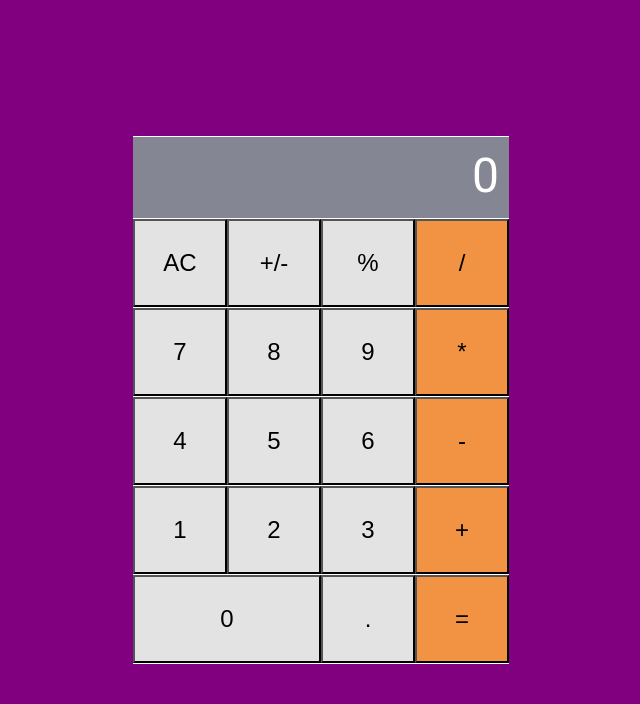
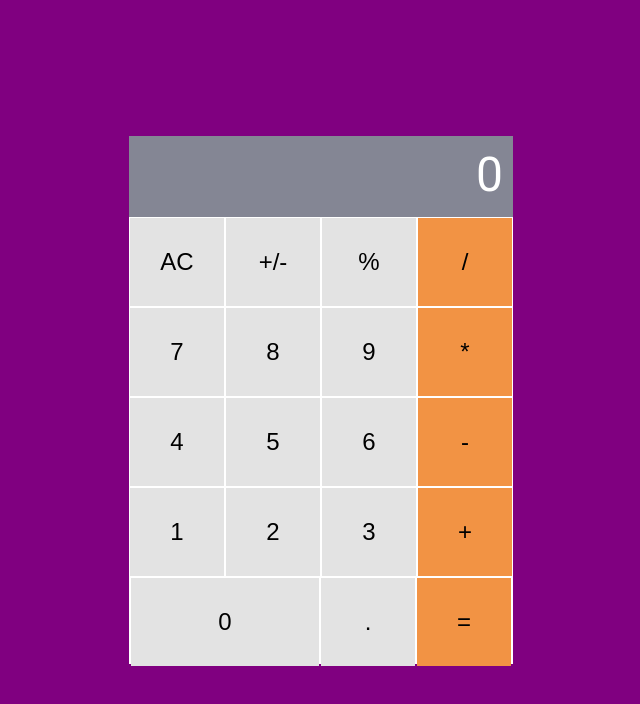
Before and after one commit to basitali111/Math-magicians-, a React (Create React App) app: page / in a window 1280 px wide. Shown: the top 704 px of the page, without its empty margins (319-959 px from the left). Built offline with nearby package versions, Linux system fonts and the light colour scheme.

Commit message:
Adding border and margin

```diff
--- a/src/App.css
+++ b/src/App.css
@@ -18,7 +18,7 @@ body {
 .calculator {
   background-color: #fff;
   height: 33rem;
-  width: 23.5rem;
+  width: 24rem;
   display: flex;
   justify-content: center;
   align-items: center;
@@ -31,6 +31,8 @@ button {
   font-size: 1.5rem;
   background-color: #e3e3e3;
   cursor: pointer;
+  border: none;
+  margin: 1px;
 }
 
 .display {
```
